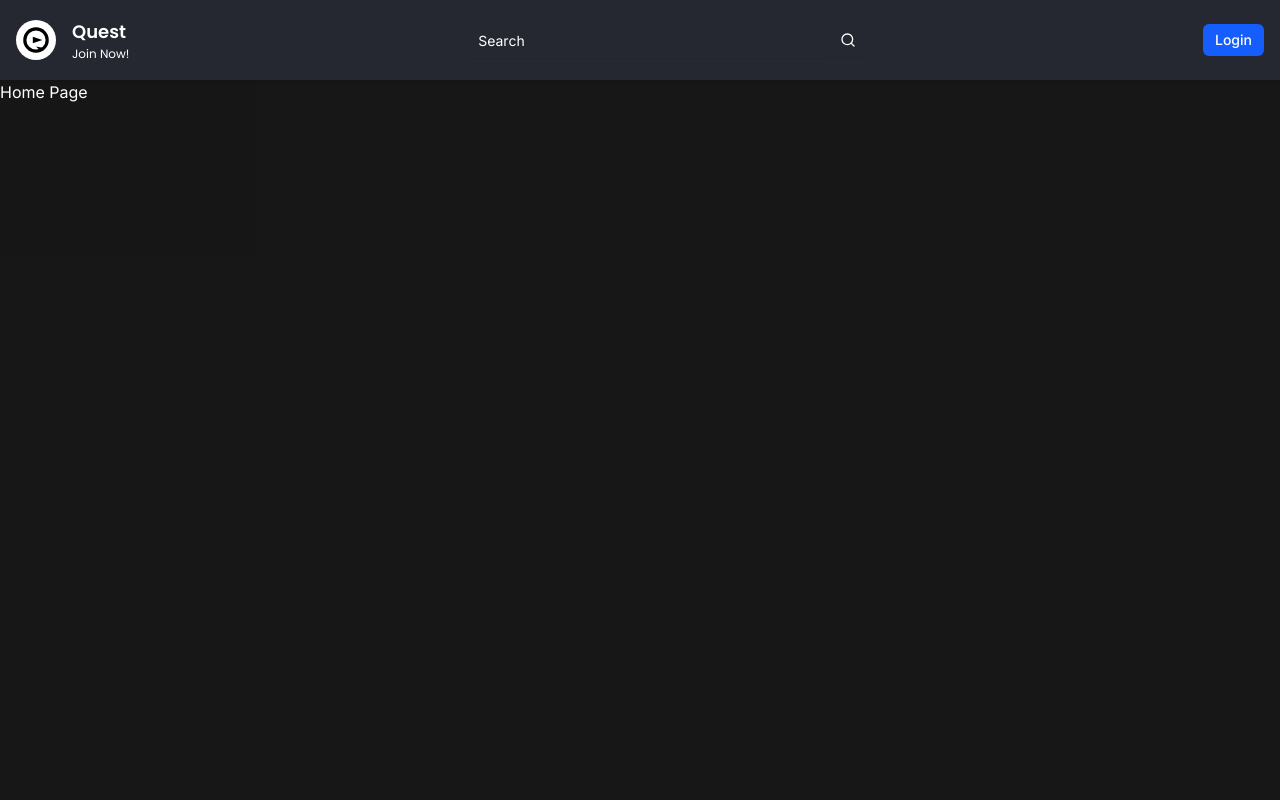
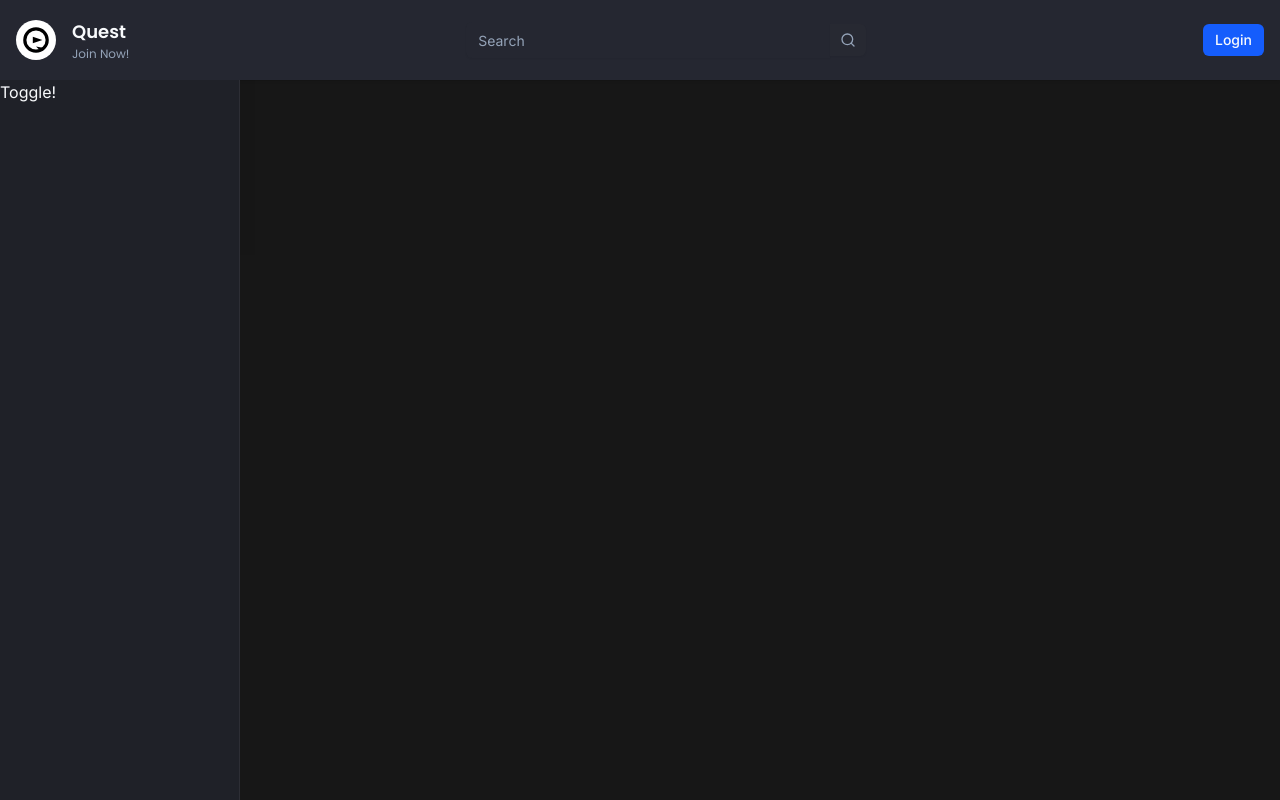
Before and after one commit to rdcassin/twitch-clone-frontend, a Next.js app: page / in a window 1280 px wide. Built offline with nearby package versions, Linux system fonts and the light colour scheme; no server answers.

Commit message:
started sidebar... lots more to do...

```diff
--- /dev/null
+++ b/app/(browse)/_components/sidebar/index.tsx
@@ -0,0 +1,10 @@
+import { Toggle } from "./toggle";
+import { Wrapper } from "./wrapper";
+
+export const Sidebar = () => {
+  return (
+    <Wrapper>
+      <Toggle />
+    </Wrapper>
+  );
+};
--- /dev/null
+++ b/app/(browse)/_components/sidebar/toggle.tsx
@@ -0,0 +1,16 @@
+"use client";
+
+import { useSidebar } from "@/lib/store/sidebar";
+
+export const Toggle = () => {
+  const {
+    isCollapsed,
+    isMobileOpen,
+    toggleCollapse,
+    toggleMobile,
+    setCollapsed,
+    setMobileOpen,
+  } = useSidebar();
+
+  return <div>Toggle!</div>;
+};
--- /dev/null
+++ b/app/(browse)/_components/sidebar/wrapper.tsx
@@ -0,0 +1,30 @@
+"use client";
+
+import { useSidebar } from "@/lib/store/sidebar";
+import { cn } from "@/lib/utils";
+
+interface WrapperProps {
+  children: React.ReactNode;
+}
+
+export const Wrapper = ({ children }: WrapperProps) => {
+  const {
+    isCollapsed,
+    isMobileOpen,
+    toggleCollapse,
+    toggleMobile,
+    setCollapsed,
+    setMobileOpen,
+  } = useSidebar();
+
+  return (
+    <aside
+      className={cn(
+        "fixed left-0 flex flex-col w-60 h-full bg-background border-r border-[#2D2E35] z-50",
+        isCollapsed && "w-[70px]",
+      )}
+    >
+      {children}
+    </aside>
+  );
+};
--- a/app/(browse)/layout.tsx
+++ b/app/(browse)/layout.tsx
@@ -1,10 +1,14 @@
 import { Navbar } from "./_components/navbar";
+import { Sidebar } from "./_components/sidebar";
 
 const BrowseLayout = ({ children }: { children: React.ReactNode }) => {
   return (
     <>
       <Navbar />
-      <div className="flex h-full pt-20">{children}</div>
+      <div className="flex h-full pt-20">
+        <Sidebar />
+        {children}
+      </div>
     </>
   );
 };
--- a/app/globals.css
+++ b/app/globals.css
@@ -7,7 +7,7 @@ html,
 body,
 :root {
   height: 100%;
-  @apply bg-neutral-900/80;
+  @apply bg-neutral-900/80; /* This class uses a direct Tailwind color, not a custom variable */
 }
 
 .hidden-scrollbar {
@@ -60,65 +60,65 @@ body,
 }
 
 :root {
-  --background: 0 0% 100%;
-  --foreground: 222.2 84% 4.9%;
+  --background: hsl(0 0% 100%);
+  --foreground: hsl(222.2 84% 4.9%);
 
-  --card: 0 0% 100%;
-  --card-foreground: 222.2 84% 4.9%;
+  --card: hsl(0 0% 100%);
+  --card-foreground: hsl(222.2 84% 4.9%);
 
-  --popover: 0 0% 100%;
-  --popover-foreground: 222.2 84% 4.9%;
+  --popover: hsl(0 0% 100%);
+  --popover-foreground: hsl(222.2 84% 4.9%);
 
-  --primary: 222.2 47.4% 11.2%;
-  --primary-foreground: 210 40% 98%;
+  --primary: hsl(222.2 47.4% 11.2%);
+  --primary-foreground: hsl(210 40% 98%);
 
-  --secondary: 210 40% 96.1%;
-  --secondary-foreground: 222.2 47.4% 11.2%;
+  --secondary: hsl(210 40% 96.1%);
+  --secondary-foreground: hsl(222.2 47.4% 11.2%);
 
-  --muted: 210 40% 96.1%;
-  --muted-foreground: 215.4 16.3% 46.9%;
+  --muted: hsl(210 40% 96.1%);
+  --muted-foreground: hsl(215.4 16.3% 46.9%);
 
-  --accent: 210 40% 96.1%;
-  --accent-foreground: 222.2 47.4% 11.2%;
+  --accent: hsl(210 40% 96.1%);
+  --accent-foreground: hsl(222.2 47.4% 11.2%);
 
-  --destructive: 0 84.2% 60.2%;
-  --destructive-foreground: 210 40% 98%;
+  --destructive: hsl(0 84.2% 60.2%);
+  --destructive-foreground: hsl(210 40% 98%);
 
-  --border: 214.3 31.8% 91.4%;
-  --input: 214.3 31.8% 91.4%;
-  --ring: 222.2 84% 4.9%;
+  --border: hsl(214.3 31.8% 91.4%);
+  --input: hsl(214.3 31.8% 91.4%);
+  --ring: hsl(222.2 84% 4.9%);
 
   --radius: 0.5rem;
 }
 
 .dark {
-  --background: 226.7 12.7% 13.9%;
-  --foreground: 210 40% 98%;
+  --background: hsl(226.7 12.7% 13.9%);
+  --foreground: hsl(210 40% 98%);
 
-  --card: 226.7 12.7% 13.9%;
-  --card-foreground: 210 40% 98%;
+  --card: hsl(226.7 12.7% 13.9%);
+  --card-foreground: hsl(210 40% 98%);
 
-  --popover: 226.7 12.7% 13.9%;
-  --popover-foreground: 210 40% 98%;
+  --popover: hsl(226.7 12.7% 13.9%);
+  --popover-foreground: hsl(210 40% 98%);
 
-  --primary: 210 40% 98%;
-  --primary-foreground: 222.2 47.4% 11.2%;
+  --primary: hsl(210 40% 98%);
+  --primary-foreground: hsl(222.2 47.4% 11.2%);
 
-  --secondary: 226.7 12.7% 17.5%;
-  --secondary-foreground: 210 40% 98%;
+  --secondary: hsl(226.7 12.7% 17.5%);
+  --secondary-foreground: hsl(210 40% 98%);
 
-  --muted: 226.7 12.7% 17.5%;
-  --muted-foreground: 215 20.2% 65.1%;
+  --muted: hsl(226.7 12.7% 17.5%);
+  --muted-foreground: hsl(215 20.2% 65.1%);
 
-  --accent: 226.7 12.7% 17.5%;
-  --accent-foreground: 210 40% 98%;
+  --accent: hsl(226.7 12.7% 17.5%);
+  --accent-foreground: hsl(210 40% 98%);
 
-  --destructive: 0 62.8% 30.6%;
-  --destructive-foreground: 210 40% 98%;
+  --destructive: hsl(0 62.8% 30.6%);
+  --destructive-foreground: hsl(210 40% 98%);
 
-  --border: 226.7 12.7% 17.5%;
-  --input: 226.7 12.7% 17.5%;
-  --ring: 212.7 26.8% 83.9%;
+  --border: hsl(226.7 12.7% 17.5%);
+  --input: hsl(226.7 12.7% 17.5%);
+  --ring: hsl(212.7 26.8% 83.9%);
 }
 
 @layer base {
--- a/app/layout.tsx
+++ b/app/layout.tsx
@@ -1,31 +1,25 @@
 import { ClerkProvider } from "@clerk/nextjs";
 import { dark } from "@clerk/themes";
-import type { Metadata } from "next";
 import { Inter } from "next/font/google";
 import "./globals.css";
-
 import { ThemeProvider } from "@/components/theme-provider";
 
 const inter = Inter({ subsets: ["latin"] });
 
-export const metadata: Metadata = {
-  title: "Create Next App",
-  description: "Generated by create next app",
-};
-
 export default function RootLayout({
   children,
-}: Readonly<{
+}: {
   children: React.ReactNode;
-}>) {
+}) {
   return (
     <ClerkProvider appearance={{ baseTheme: dark }} afterSignOutUrl="/">
-      <html lang="en">
+      <html lang="en" suppressHydrationWarning>
         <body className={inter.className}>
           <ThemeProvider
             attribute="class"
-            forcedTheme="dark"
-            storageKey="quest-theme"
+            defaultTheme="dark"
+            enableSystem={false}
+            disableTransitionOnChange
           >
             {children}
           </ThemeProvider>
--- /dev/null
+++ b/lib/store/sidebar.ts
@@ -0,0 +1,19 @@
+import { create } from "zustand";
+
+interface SidebarStore {
+  isCollapsed: boolean;
+  isMobileOpen: boolean;
+  toggleCollapse: () => void;
+  toggleMobile: () => void;
+  setCollapsed: (collapsed: boolean) => void;
+  setMobileOpen: (open: boolean) => void;
+}
+
+export const useSidebar = create<SidebarStore>((set) => ({
+  isCollapsed: false,
+  isMobileOpen: false,
+  toggleCollapse: () => set((state) => ({ isCollapsed: !state.isCollapsed })),
+  toggleMobile: () => set((state) => ({ isMobileOpen: !state.isMobileOpen })),
+  setCollapsed: (collapsed) => set({ isCollapsed: collapsed }),
+  setMobileOpen: (open) => set({ isMobileOpen: open }),
+}));
--- a/package.json
+++ b/package.json
@@ -32,7 +32,8 @@
     "react": "19.1.0",
     "react-dom": "19.1.0",
     "svix": "^1.69.0",
-    "tailwind-merge": "^3.3.1"
+    "tailwind-merge": "^3.3.1",
+    "zustand": "^5.0.6"
   },
   "devDependencies": {
     "@eslint/eslintrc": "^3",
```
Also changed, not shown: 1 other file (tests, documents, lock files or other folders).
